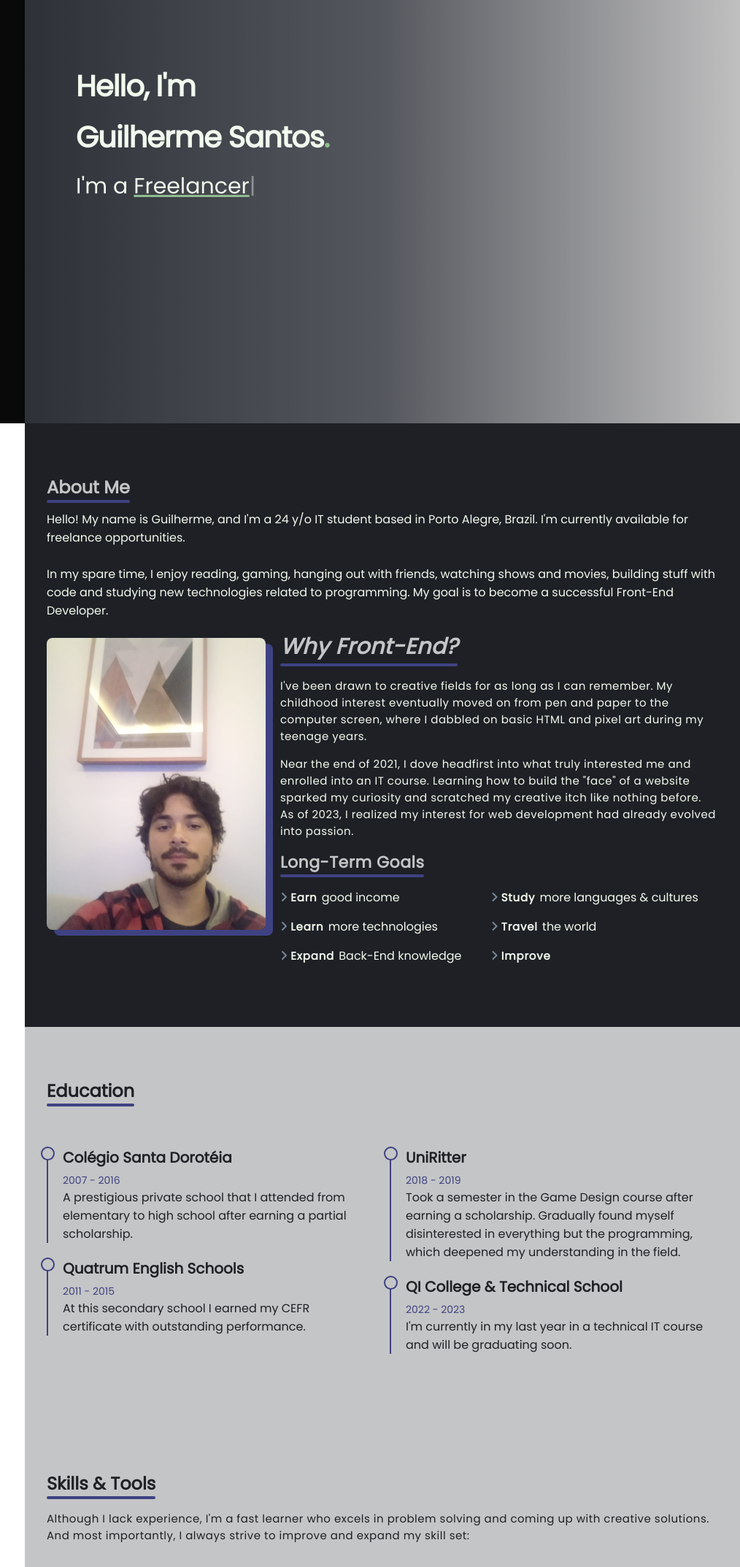
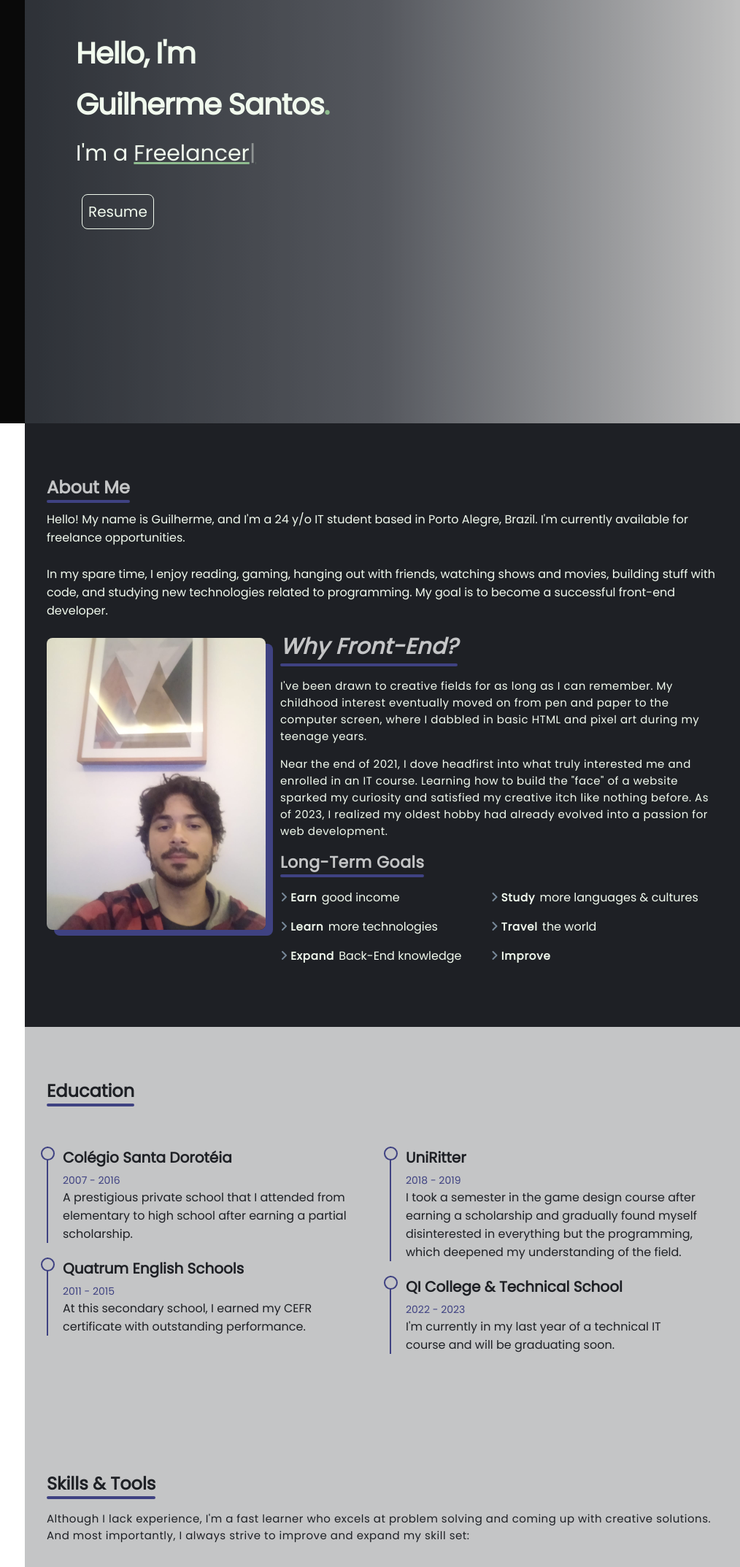
Before and after one commit to Gui99S/portfolio_v0.1, a plain HTML site: page index.html in a window 1280 px wide. Shown: the part 220-2367 px from the top of the page at 73% size, 266-1280 px from the left. Drawn offline with nearby package versions, Linux system fonts and the light colour scheme.

Commit message:
Add files via upload

```diff
--- a/css/style.css
+++ b/css/style.css
@@ -309,6 +309,34 @@ main {
 
 #home .home-row p:hover span {
     text-decoration: underline mediumseagreen;
+}
+
+#home .home-row button {
+    cursor: pointer;
+    outline: none;
+    background: transparent;
+    border: 1px solid var(--textColor);
+    border-radius: 8px;
+    font-size: 20px;
+    font-weight: 400;
+    padding: 8px;
+    margin: 8px;
+    transition: 0.6s ease;
+}
+
+#home .home-row button:hover {
+    background: var(--textColor);
+    color: var(--darkBackgroundColor);
+}
+
+#home .home-row button a {
+    text-decoration: none;
+    color: var(--textColor);
+    transition: 0.6s ease;
+}
+
+#home .home-row button:hover a {
+    color: var(--darkBackgroundColor);
 }
 
 @media only screen and (max-width: 1050px) {
@@ -1198,7 +1226,7 @@ main {
     }
 
     #contact .contact-row .contact-left .icon-box .info p {
-        font-size: 13.5px;
+        font-size: 13px;
     }
 
 }
--- a/index.html
+++ b/index.html
@@ -8,7 +8,7 @@
     <link href="https://fonts.googleapis.com/css2?family=Poppins&display=swap" rel="stylesheet">
     <link rel="stylesheet" href="https://unpkg.com/swiper@8/swiper-bundle.min.css"/>
     <link rel="stylesheet" href="https://cdnjs.cloudflare.com/ajax/libs/font-awesome/6.4.0/css/font-awesome.min.css">
-    <title>GSS' Portfolio</title>
+    <title>Portfolio</title>
     <link rel="icon" type="image/x-icon" href="img/favicon_io/favicon.ico">
 </head>
 <body>
@@ -20,9 +20,9 @@
             <h1>Guilherme Santos</h1>
         </div>
         <div class="social-icons">
-            <a href="https://www.linkedin.com/in/guilherme-s-da-silva/" target="_blank" id="linkedin"><i class="fab fa-linkedin" aria-hidden="true"></i></a>
-            <a href="https://github.com/Gui99S" target="_blank" id="github"><i class="fab fa-github" aria-hidden="true"></i></a>
-            <a href="https://www.instagram.com/gui99ss/" target="_blank" id="instagram"><i class="fab fa-instagram" aria-hidden="true"></i></a>
+            <a href="https://www.linkedin.com/in/guilherme-s-da-silva/" target="_blank" rel="noopener" id="linkedin"><i class="fab fa-linkedin" aria-hidden="true"></i></a>
+            <a href="https://github.com/Gui99S" target="_blank" rel="noopener" id="github"><i class="fab fa-github" aria-hidden="true"></i></a>
+            <a href="https://www.instagram.com/gui99ss/" target="_blank" rel="noopener" id="instagram"><i class="fab fa-instagram" aria-hidden="true"></i></a>
         </div>
 
         <nav>
@@ -61,6 +61,12 @@
             <div class="home-row">
                 <h1>Hello, I'm <br>Guilherme Santos<span>.</span></h1>
                 <p>I'm a <span class="auto-input"></span></p>
+                <br>
+                <button type="button">
+                    <a href="cv/GSS_CV.pdf" target="_blank" rel="noopener">
+                        Resume
+                    </a>
+                </button>
             </div>
         </section>
 
@@ -70,7 +76,7 @@
             <div class="about-info">
                 <p>Hello! My name is Guilherme, and I'm a 24 y/o IT student based in Porto Alegre, Brazil. I'm currently available for freelance opportunities.</p>
                 <br>
-                <p>In my spare time, I enjoy reading, gaming, hanging out with friends, watching shows and movies, building stuff with code and studying new technologies related to programming. My goal is to become a successful Front-End Developer.</p>
+                <p>In my spare time, I enjoy reading, gaming, hanging out with friends, watching shows and movies, building stuff with code, and studying new technologies related to programming. My goal is to become a successful front-end developer.</p>
 
                 <div class="about-col">
                     <div class="img-col">
@@ -80,8 +86,8 @@
                     <div class="info-col">
                         <h2>Why Front-End?</h2>
                         <div class="divider" style="width: 243px;"></div>
-                        <p class="sub-paragraph">I've been drawn to creative fields for as long as I can remember. My childhood interest eventually moved on from pen and paper to the computer screen, where I dabbled on basic HTML and pixel art during my teenage years.</p>
-                        <p class="sub-paragraph">Near the end of 2021, I dove headfirst into what truly interested me and enrolled into an IT course. Learning how to build the "face" of a website sparked my curiosity and scratched my creative itch like nothing before. As of 2023, I realized my interest for web development had already evolved into passion.</p>
+                        <p class="sub-paragraph">I've been drawn to creative fields for as long as I can remember. My childhood interest eventually moved on from pen and paper to the computer screen, where I dabbled in basic HTML and pixel art during my teenage years.</p>
+                        <p class="sub-paragraph">Near the end of 2021, I dove headfirst into what truly interested me and enrolled in an IT course. Learning how to build the "face" of a website sparked my curiosity and satisfied my creative itch like nothing before. As of 2023, I realized my oldest hobby had already evolved into a passion for web development.</p>
                         <br>
                         <h3>Long-Term Goals</h3>
                         <div class="divider" style="width: 197px;"></div>
@@ -152,7 +158,7 @@
                             2011 - 2015
                         </div>
                         <div class="education-subparagraph">
-                            At this secondary school I earned my CEFR certificate with outstanding performance.
+                            At this secondary school, I earned my CEFR certificate with outstanding performance.
                         </div>
                     </div>
                 </div>
@@ -167,7 +173,7 @@
                             2018 - 2019
                         </div>
                         <div class="education-subparagraph">
-                            Took a semester in the Game Design course after earning a scholarship. Gradually found myself disinterested in everything but the programming, which deepened my understanding in the field.
+                            I took a semester in the game design course after earning a scholarship and gradually found myself disinterested in everything but the programming, which deepened my understanding of the field.
                         </div>
                     </div>
                     <div class="education-info">
@@ -178,7 +184,7 @@
                             2022 - 2023
                         </div>
                         <div class="education-subparagraph">
-                            I'm currently in my last year in a technical IT course and will be graduating soon.
+                            I'm currently in my last year of a technical IT course and will be graduating soon.
                         </div>
                     </div>
 
@@ -193,7 +199,7 @@
 
             <h1 class="sub-heading" style="color: #1E2025;">Skills & Tools</h1>
             <div class="divider" style="width: 149px;"></div>
-            <p class="sub-paragraph">Although I lack experience, I'm a fast learner who excels in problem solving and coming up with creative solutions. And most importantly, I always strive to improve and expand my skill set:</p>
+            <p class="sub-paragraph">Although I lack experience, I'm a fast learner who excels at problem solving and coming up with creative solutions. And most importantly, I always strive to improve and expand my skill set:</p>
 
             <div class="skill-row">
 
@@ -329,7 +335,7 @@
 
             <h1 class="sub-heading">Portfolio</h1>
             <div class="divider" style="width: 97px;"></div>
-            <p class="sub-paragraph" style="color: #F1FAEE;">Here's my project stash.</p>
+            <p class="sub-paragraph" style="color: #F1FAEE;">Here's my project stash:</p>
 
             <div class="slide-container swiper">
                 <div class="slide-content">
@@ -377,7 +383,7 @@
                                     <li class="tag_css">#CSS</li>
                                     <li class="tag_js">#JavaScript</li>
                                 </ul>
-                                <p class="description">Responsive design for a Law Firm website using Bootstrap and SwiperJS to list the Firm's lawyers info.</p>
+                                <p class="description">Responsive design for a law firm website using Bootstrap and SwiperJS to list the firm's lawyers info.</p>
                                 <div class="port-links">
                                     <a href="https://github.com/Gui99S/law-firm-v0.0.1" class="github" target="_blank" rel="noopener"><i class="fab fa-github" aria-hidden="true"></i> Repository</a>&nbsp;&nbsp;<a href="https://gui99s.github.io/law-firm-v0.0.1/" class="linkedin" target="_blank" rel="noopener"><i class="fas fa-globe" aria-hidden="true"></i> Page</a>
                                 </div>
@@ -474,7 +480,7 @@
                                         <li class="tag_css">#CSS</li>
                                         <li class="tag_js">#JavaScript</li>
                                     </ul>
-                                    <p class="description">Built during a study session of APIs, in this project I used OpenWeatherMapAPI.</p>
+                                    <p class="description">Built during a study session of APIs, in this project I used the OpenWeatherMapAPI.</p>
                                     <div class="port-links">
                                         <a href="https://github.com/Gui99S/openweatherAPI" class="github" target="_blank" rel="noopener"><i class="fab fa-github" aria-hidden="true"></i> Repository</a>&nbsp;&nbsp;<a href="https://gui99s.github.io/openweatherAPI/" class="linkedin" target="_blank" rel="noopener"><i class="fas fa-globe" aria-hidden="true"></i> Page</a>
                                     </div>
@@ -497,7 +503,7 @@
                                         <li class="tag_css">#CSS</li>
                                         <li class="tag_js">#JavaScript</li>
                                     </ul>
-                                    <p class="description">A generator capable of creating randomized passwords according to the users preferences.</p>
+                                    <p class="description">A generator capable of creating randomized passwords according to the user's preferences.</p>
                                     <div class="port-links">
                                         <a href="https://github.com/Gui99S/password_generator" class="github" target="_blank" rel="noopener"><i class="fab fa-github" aria-hidden="true"></i> Repository</a>&nbsp;&nbsp;<a href="https://gui99s.github.io/password_generator/" class="linkedin" target="_blank" rel="noopener"><i class="fas fa-globe" aria-hidden="true"></i> Page</a>
                                     </div>
@@ -564,7 +570,7 @@
                             <div class="card-content">
                                     <h4 class="port-item-title">Loading Project . . .</h4>
 
-                                    <p class="description">Error. <br> Failed to find Project.</p>
+                                    <p class="description">Error. <br> Failed to find project.</p>
                             </div>
                         </div>
 
```
Also changed, not shown: 1 other file.
